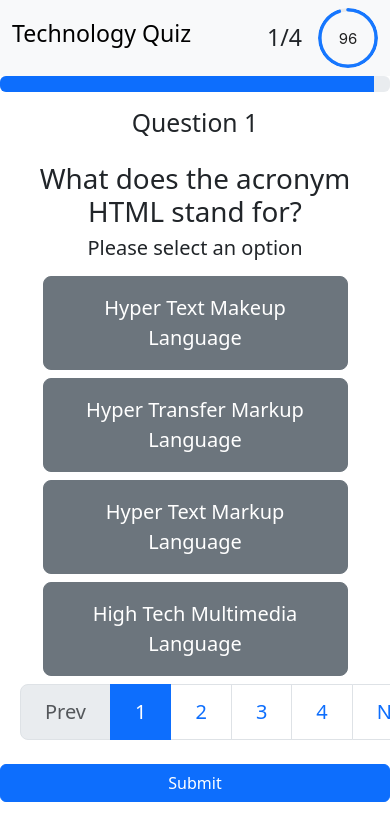
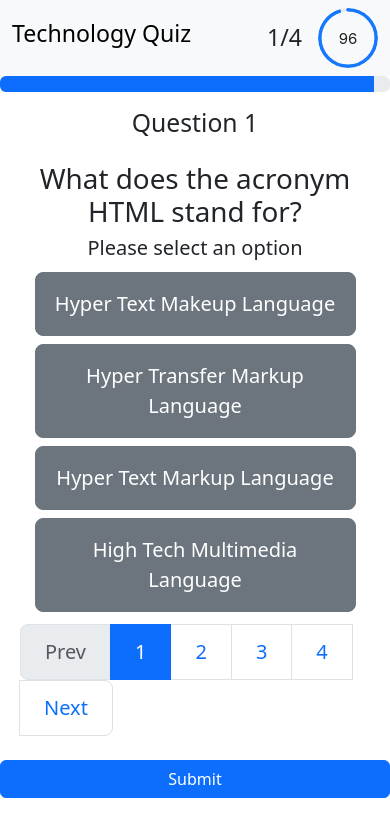
Before and after one commit to Ghosty1667/TechnologyQuiz, a React (Vite) app: page / in a window 390 px wide. Shown: the top 840 px of the page. Built offline with nearby package versions, Linux system fonts and the light colour scheme.

Commit message:
Fixed Resposniveness of main page

```diff
--- a/src/compoments/DisplayQuestions.tsx
+++ b/src/compoments/DisplayQuestions.tsx
@@ -15,14 +15,20 @@ interface Props{
 
     return (<div>
         <div className="col">
-            <h1 className=''>{data?.question}</h1>
-            <div className="d-grid gap-2 col-10 mx-auto">
+            <h1>{data?.question}</h1>
+            <div className="d-grid col-10 mx-auto">
                 <h5>Please select an option</h5>
+                <div className='row'>
+
                 {data?.question && data?.answer.map((answer, index : number) => {
                     return (
+                        <div className="col-md-6 flex-fill d-grid p-1">
                         <button type="button" className={`btn btn-lg ${index === prevAnswer ? "btn-primary" : "btn-secondary"} p-3`} value={index} key={index} onClick={()=>{handleChoiceClick(index)}}>{answer}</button>
+                        </div>
                     )
                 })}
+
+                </div>
 
             </div>
         </div>
--- a/src/compoments/QuestionNavigation.tsx
+++ b/src/compoments/QuestionNavigation.tsx
@@ -49,7 +49,7 @@ const QuestionNavigation: React.FC<Pagination> = ({ totalQuestion, currentQuesti
     return (
         <div className="grid gap-0 row-gap-3 allign-items-right">
             <nav>
-                <ul className="pagination p-2 g-col-6 pagination-lg">
+                <ul className="pagination p-2 g-col-6 pagination-lg flex-wrap">
                     <li className='page-item'> <button className={`page-link ${activePage === 0 ? "disabled" : ""}`} onClick={() => handlePrevClick()}>Prev</button></li>
                     {totalNumber.map(number => (
                         <li className={`page-item ${activePage === number ? "active" : ""}`} key={number} onClick={() => handlePageClick(number)}>
--- a/src/pages/App.tsx
+++ b/src/pages/App.tsx
@@ -60,6 +60,7 @@ function App() {
 
   return (
     <div className="App">
+      <meta content="width=device-width, initial-scale=1.0"/>
       <NavBar totalQuestion={totalQuestion} currentQuestion={currentQuestion} currentTime={secondsLeft}/>
       <div className="container overflow-hidden text-center">
         <div className="row">
```
